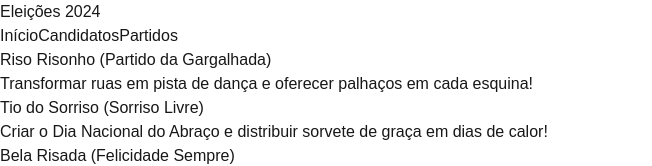
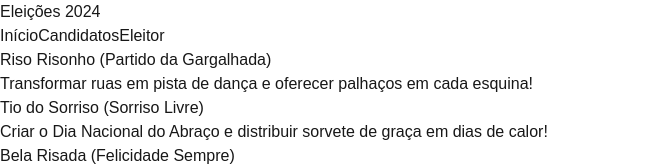
Before and after one commit to leoziondev/proj-cod3r-urna-eletronica, a Next.js app: page /candidato in a window 1280 px wide. Shown: the top 166 px of the page, without its empty margins (0-652 px from the left). Built offline with nearby package versions, Linux system fonts and the light colour scheme.

Commit message:
feat: fix classes

```diff
--- a/src/components/shared/Header.tsx
+++ b/src/components/shared/Header.tsx
@@ -1,14 +1,15 @@
+import Link from "next/link";
 import Container from "./Container";
 
 export default function Header() {
     return (
-        <header className="h-24 border-b border-zinc-800 px-5">
+        <header className="border-b border-zinc-800">
             <Container className="flex justify-between items-center">
                 <h1 className="font-bold text-xl">Eleições 2024</h1>
                 <nav className="flex gap-5">
-                    <a href="#" className="text-white">Início</a>
-                    <a href="#" className="text-white">Candidatos</a>
-                    <a href="#" className="text-white">Partidos</a>
+                    <Link href="/" className="text-white">Início</Link>
+                    <Link href="/candidato" className="text-white">Candidatos</Link>
+                    <Link href="/eleitor" className="text-white">Eleitor</Link>
                 </nav>
             </Container>
         </header>
```
